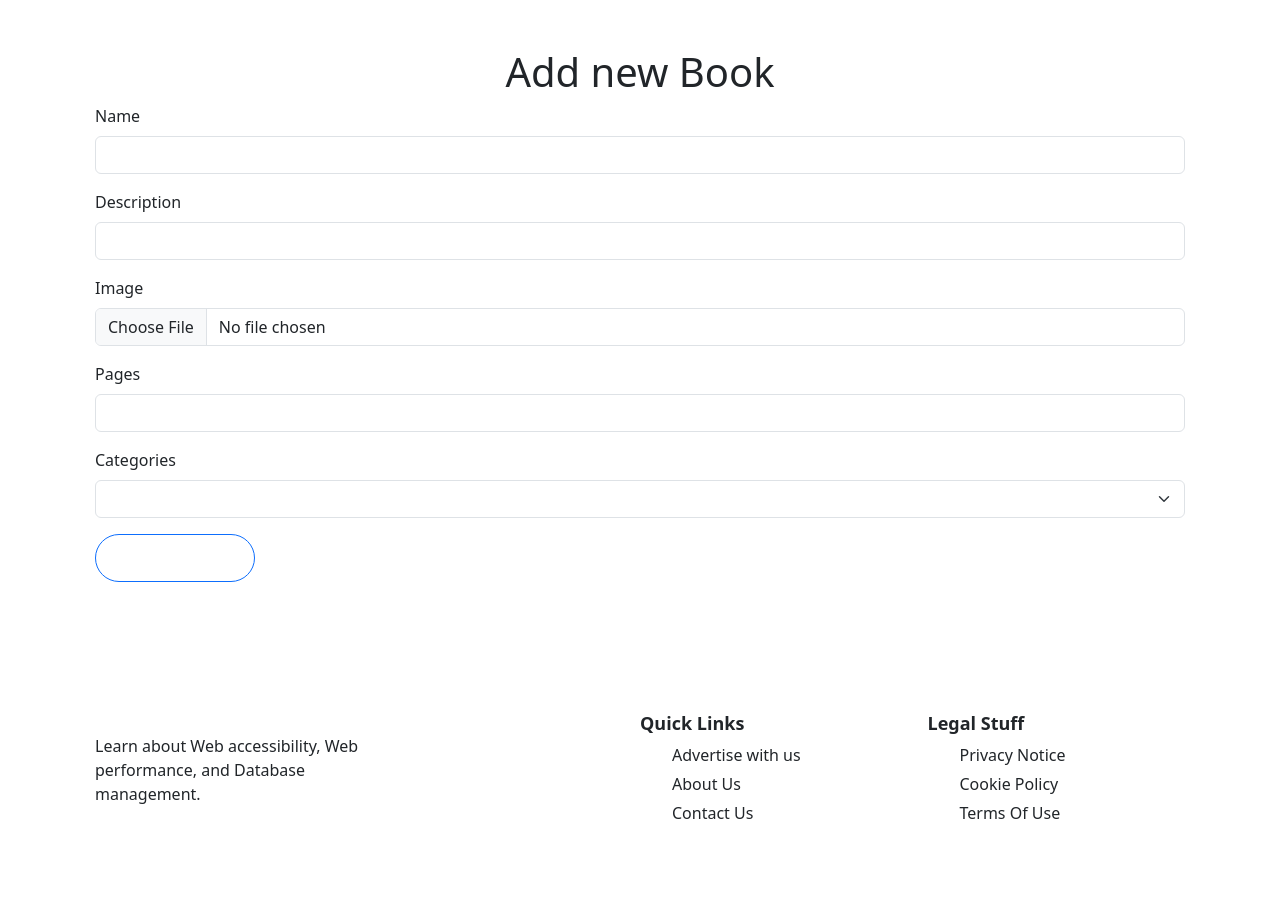
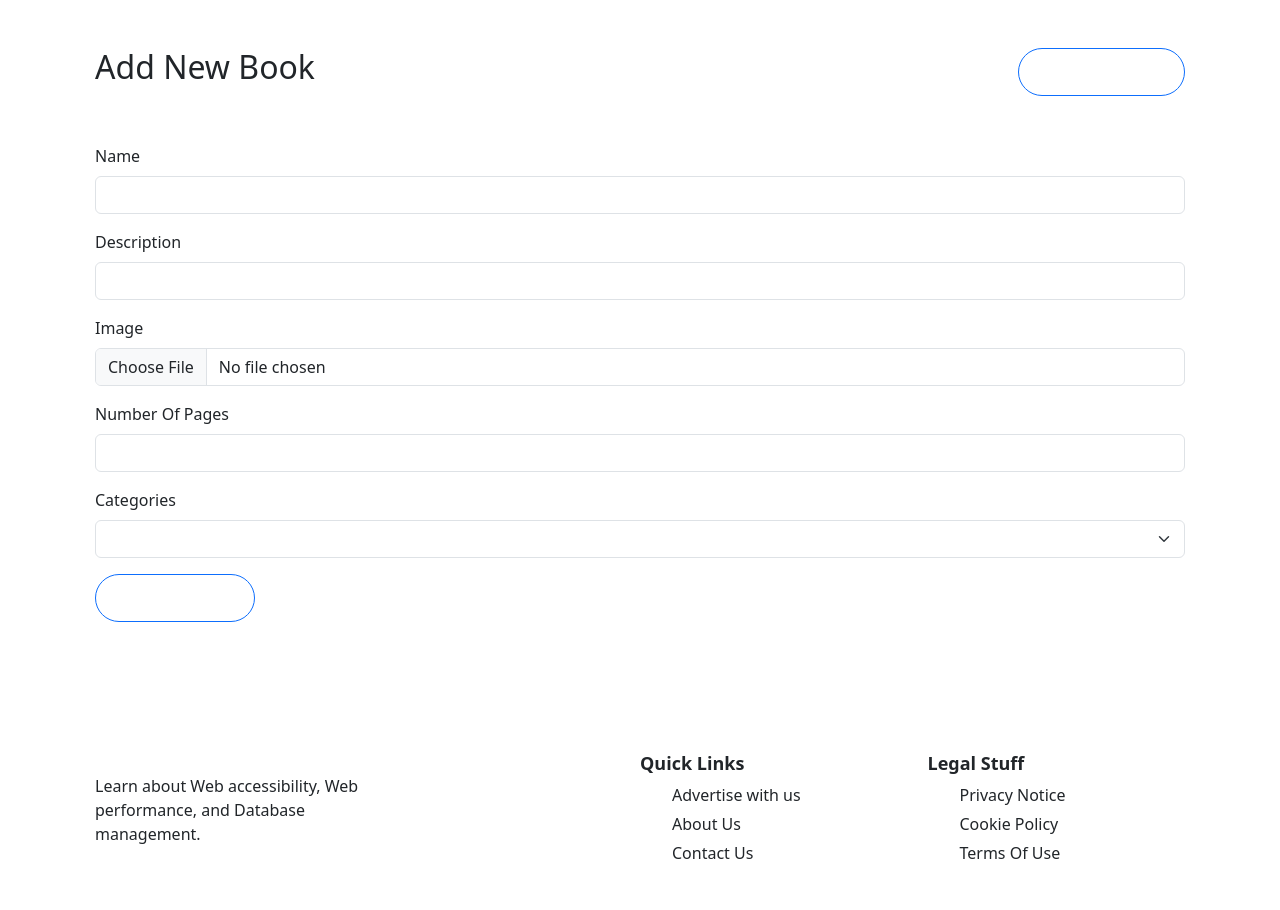
Before and after one commit to Ma7en/iti-flask-project-2, a Flask app: page /books/create in a window 1280 px wide. Shown: the part 100-1010 px from the top of the page. Run offline with Flask 3, Linux system fonts and the light colour scheme; the visitor is signed in with stand-in values (Sample User, id 1); data that the repository does not hold is empty; some libraries are stand-ins or nearby versions.

Commit message:
edit books html

```diff
--- a/app/books/forms.py
+++ b/app/books/forms.py
@@ -16,7 +16,9 @@
         "Description", validators=[DataRequired(), Length(2, 5000)]
     )
     image = FileField("Image", validators=[])
-    pages = IntegerField("Pages", validators=[DataRequired(), NumberRange(min=1)])
+    pages = IntegerField(
+        "Number Of Pages", validators=[DataRequired(), NumberRange(min=1)]
+    )
     category_id = SelectField("Categories", validators=[DataRequired()], choices=[])
     submit = SubmitField("Submit")
 
--- a/app/static/assets/css/style.css
+++ b/app/static/assets/css/style.css
@@ -454,6 +454,11 @@
     min-height: 80dvh;
 }
 
+.categories table td {
+    background-color: var(--background-secondary);
+    color: var(--foreground-primary);
+}
+
 /*-----------------------------------*\
     #Categories create SECTION
 \*-----------------------------------*/
@@ -511,6 +516,73 @@
 /*-----------------------------------*\
     #books SECTION
 \*-----------------------------------*/
+.books {
+    background: var(--background-primary);
+    color: var(--foreground-primary);
+}
+
+.books .container {
+    min-height: 80dvh;
+}
+
+.books table td {
+    background-color: var(--background-secondary);
+    color: var(--foreground-primary);
+}
+
+/*-----------------------------------*\
+    #books create SECTION
+\*-----------------------------------*/
+.book-create {
+    background: var(--background-primary);
+    color: var(--foreground-primary);
+}
+
+.book-create .container {
+    min-height: 80dvh;
+    display: grid;
+    align-items: center;
+}
+
+.book-create .content h2 {
+    text-transform: capitalize;
+}
+
+/*-----------------------------------*\
+    #books update SECTION
+\*-----------------------------------*/
+.book-update {
+    background: var(--background-primary);
+    color: var(--foreground-primary);
+}
+
+.book-update .container {
+    min-height: 80dvh;
+    display: grid;
+    align-items: center;
+}
+
+.book-update .content h2 {
+    text-transform: capitalize;
+}
+
+/*-----------------------------------*\
+    #books show SECTION
+\*-----------------------------------*/
+.book-show {
+    background: var(--background-primary);
+    color: var(--foreground-primary);
+}
+
+.book-show .container {
+    min-height: 80dvh;
+    display: grid;
+    align-items: center;
+}
+
+.book-show .content h2 {
+    text-transform: capitalize;
+}
 
 /*-----------------------------------*\
     #HERO SECTION
--- a/app/templates/books/forms/create.html
+++ b/app/templates/books/forms/create.html
@@ -4,14 +4,23 @@
 {% block content %}
 <main>
     <section>
-        <div class="">
+        <div class="book-create">
             <div class="container py-5">
                 <!--  -->
-                <div>
-                    <h1 style="text-align: center">Add new Book</h1>
+                <div class="content">
+                    <div class="mb-5 d-flex justify-content-between">
+                        <h2 class="">Add new Book</h2>
+
+                        <a
+                            href="{{ url_for('books.list') }}"
+                            class="btn btn-primary"
+                        >
+                            Back to all Books
+                        </a>
+                    </div>
+
+                    {{ render_form(form) }}
                 </div>
-
-                {{ render_form(form) }}
                 <!--  -->
             </div>
         </div>
--- a/app/templates/books/list.html
+++ b/app/templates/books/list.html
@@ -4,7 +4,7 @@
 {% block content %}
 <main>
     <section>
-        <div class="">
+        <div class="books">
             <div class="container py-5">
                 <!--  -->
                 <div class="content">
--- a/app/templates/books/show.html
+++ b/app/templates/books/show.html
@@ -4,9 +4,10 @@
 {% block content %}
 <main>
     <section>
-        <div class="">
+        <div class="book-show">
             <div class="container py-5">
                 <!--  -->
+                <div class="content">
                     <div class="mb-3 d-flex justify-content-between">
                         <h2 class="">Book Info</h2>
 
@@ -18,7 +19,7 @@
                         </a>
                     </div>
 
-                <div class="card">
+                    <div class="">
                         <div class="row">
                             <div class="col-5">
                                 <div class="h-100">
@@ -63,6 +64,7 @@
                             </div>
                         </div>
                     </div>
+                </div>
                 <!--  -->
             </div>
         </div>
--- a/app/templates/categories/list.html
+++ b/app/templates/categories/list.html
@@ -7,6 +7,7 @@
         <div class="categories">
             <div class="container py-5">
                 <!--  -->
+                <div class="content">
                     {% if current_user.is_authenticated %}
                     <div class="mb-3">
                         <a
@@ -91,6 +92,7 @@
                             {% endfor %}
                         </tbody>
                     </table>
+                </div>
                 <!--  -->
             </div>
         </div>
```
Also changed, not shown: app/templates/books/forms/update.html (+14 -5 lines), app/templates/categories/forms/create.html (+9 -2 lines), app/templates/categories/forms/update.html (+9 -2 lines). Lines whose indentation alone changed are shown as unchanged.
